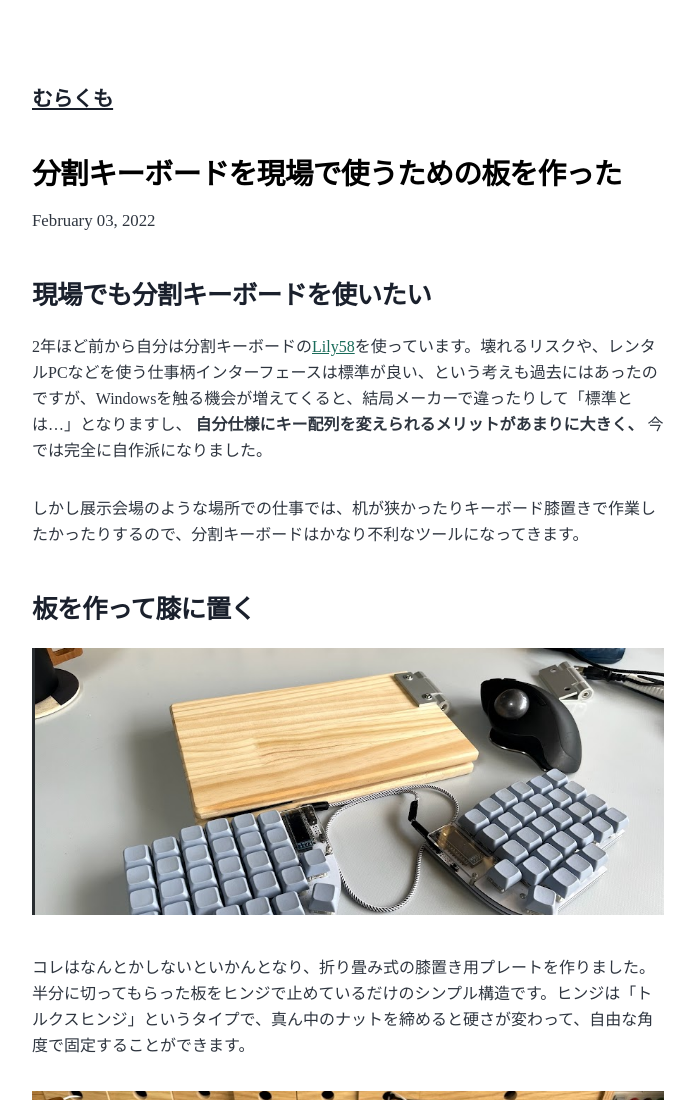
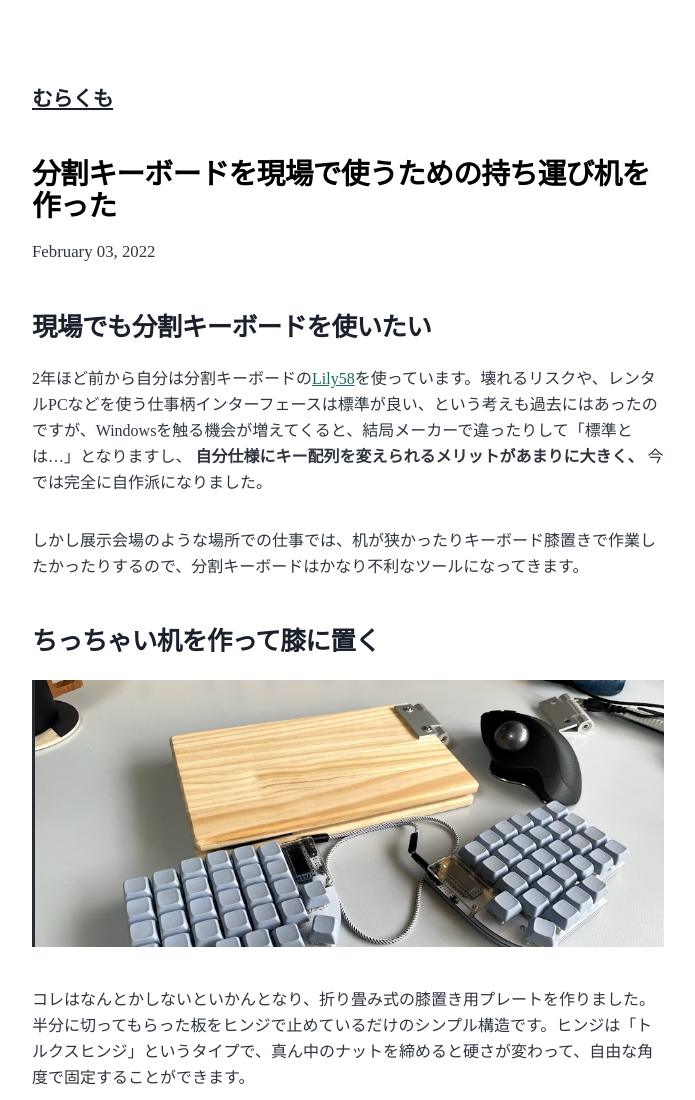
Before and after one commit to loveandsheep/sheep_blog_22, a Gatsby site: page /220203_keyboard_board/ in a window 1280 px wide. Shown: the top 1100 px of the page, without its empty margins (292-987 px from the left). Built offline with nearby package versions, Linux system fonts and the light colour scheme; Gatsby itself is replaced by a stand-in of ours; some packages are replaced by stand-ins of ours; what typography-theme-github would draw is missing.

Commit message:
タイトル変更

```diff
--- a/content/blog/220203_keyboard_board/index.md
+++ b/content/blog/220203_keyboard_board/index.md
@@ -1,5 +1,5 @@
 ---
-title: 分割キーボードを現場で使うための板を作った
+title: 分割キーボードを現場で使うための持ち運び机を作った
 date: "2022-02-03T19:03:13+0900"
 image: "220203_keyboard_board/2022-02-03-19-05-04.png"
 tags: ["Keyboard"]
@@ -10,7 +10,7 @@ tags: ["Keyboard"]
 
 しかし展示会場のような場所での仕事では、机が狭かったりキーボード膝置きで作業したかったりするので、分割キーボードはかなり不利なツールになってきます。
 
-## 板を作って膝に置く
+## ちっちゃい机を作って膝に置く
 
 ![](2022-02-03-19-05-04.png)
 
```
